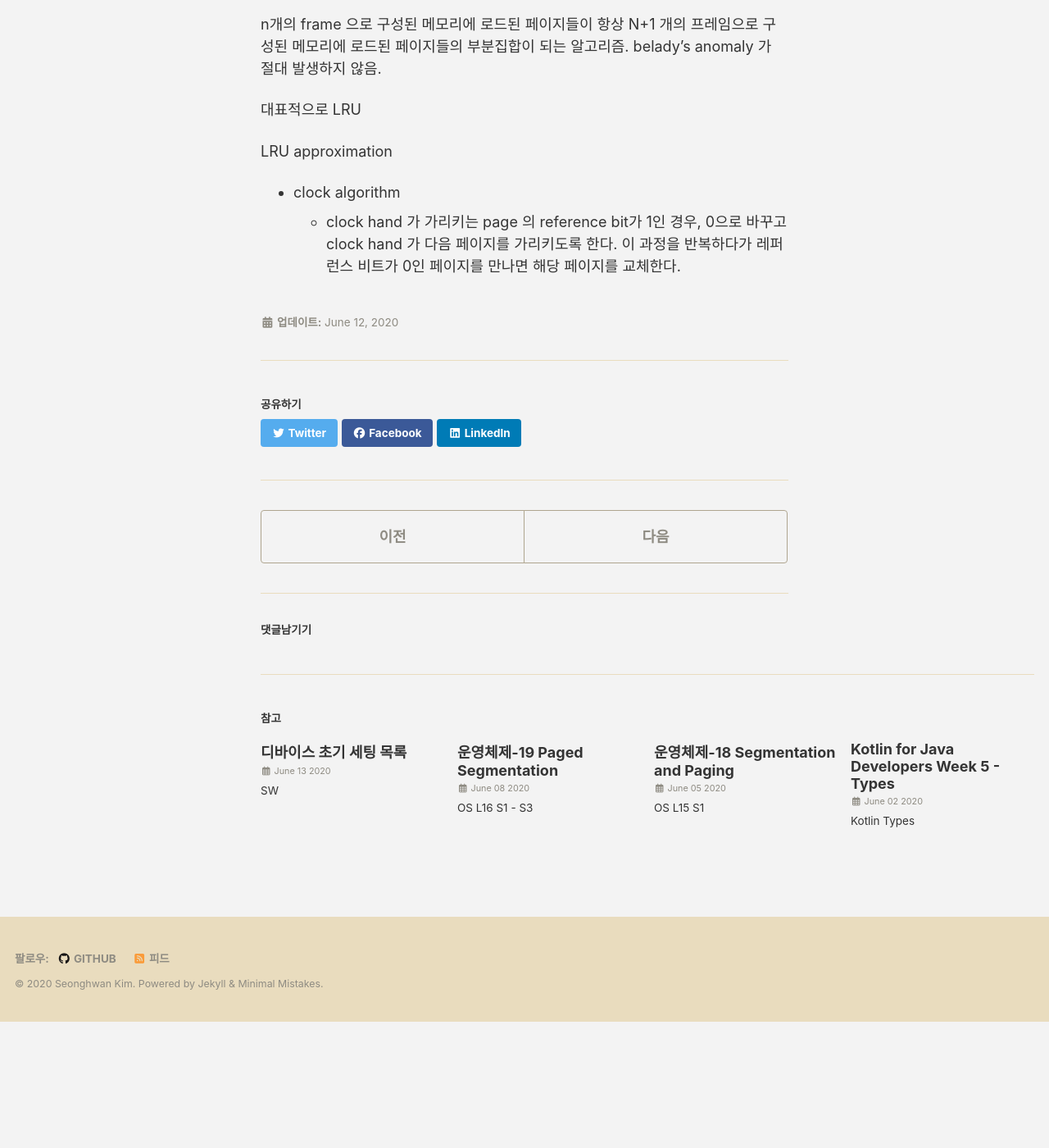
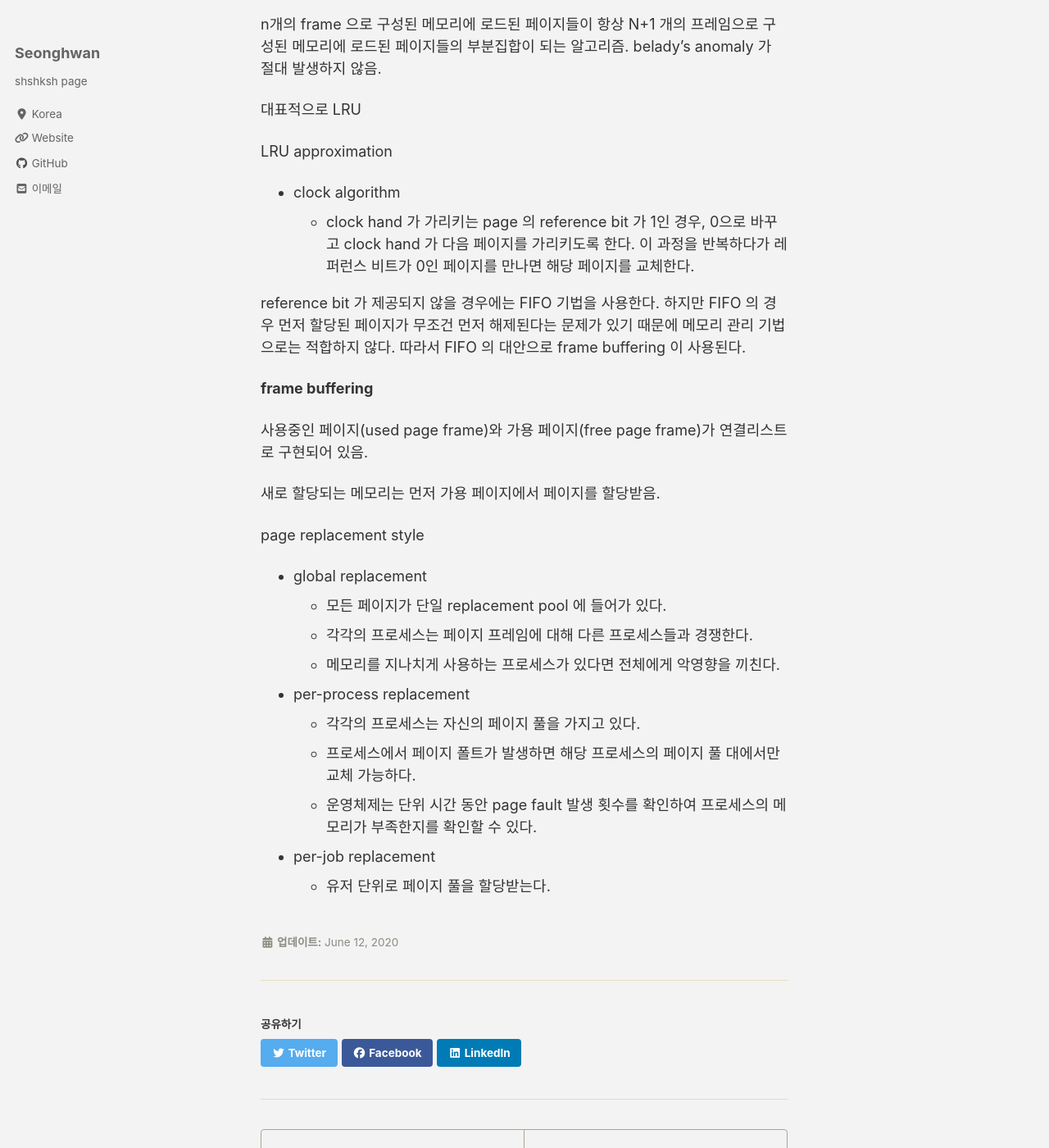
Before and after one commit to shshksh/shshksh.github.io, a Jekyll site: the page built from _posts/operating_system/2020-06-12-Operating-System-#20-Demand-Paging.md, in a window 1280 px wide and 1400 px high, scrolled down 4016 px. Shown: the whole window at 82% size. Built offline with Jekyll 4.4.1, drawn with Linux system fonts in a browser that asks for light colours; cached includes are drawn as plain includes; nearby versions of some CDN libraries; comment, search, counter and statistics services are not loaded; before the commit the page ends 5262 px from its top, so only the background shows below that.

Commit message:
upload post

```diff
--- a/_posts/operating_system/2020-06-12-Operating-System-#20-Demand-Paging.md
+++ b/_posts/operating_system/2020-06-12-Operating-System-#20-Demand-Paging.md
@@ -157,4 +157,25 @@ n개의 frame 으로 구성된 메모리에 로드된 페이지들이 항상 N+1
 LRU approximation
 
 - clock algorithm
-  - clock hand 가 가리키는 page 의 reference bit가 1인 경우, 0으로 바꾸고 clock hand 가 다음 페이지를 가리키도록 한다. 이 과정을 반복하다가 레퍼런스 비트가 0인 페이지를 만나면 해당 페이지를 교체한다.
+  - clock hand 가 가리키는 page 의 reference bit 가 1인 경우, 0으로 바꾸고 clock hand 가 다음 페이지를 가리키도록 한다. 이 과정을 반복하다가 레퍼런스 비트가 0인 페이지를 만나면 해당 페이지를 교체한다.
+
+ reference bit 가 제공되지 않을 경우에는 FIFO 기법을 사용한다. 하지만 FIFO 의 경우 먼저 할당된 페이지가 무조건 먼저 해제된다는 문제가 있기 때문에 메모리 관리 기법으로는 적합하지 않다. 따라서 FIFO 의 대안으로 frame buffering 이 사용된다.
+
+ **frame buffering**
+
+ 사용중인 페이지(used page frame)와 가용 페이지(free page frame)가 연결리스트로 구현되어 있음.
+
+ 새로 할당되는 메모리는 먼저 가용 페이지에서 페이지를 할당받음.
+
+ page replacement style
+
+ - global replacement
+   - 모든 페이지가 단일 replacement pool 에 들어가 있다.
+   - 각각의 프로세스는 페이지 프레임에 대해 다른 프로세스들과 경쟁한다.
+   - 메모리를 지나치게 사용하는 프로세스가 있다면 전체에게 악영향을 끼친다.
+ - per-process replacement
+   - 각각의 프로세스는 자신의 페이지 풀을 가지고 있다.
+   - 프로세스에서 페이지 폴트가 발생하면 해당 프로세스의 페이지 풀 대에서만 교체 가능하다.
+   - 운영체제는 단위 시간 동안 page fault 발생 횟수를 확인하여 프로세스의 메모리가 부족한지를 확인할 수 있다.
+ - per-job replacement
+   - 유저 단위로 페이지 풀을 할당받는다.
```
